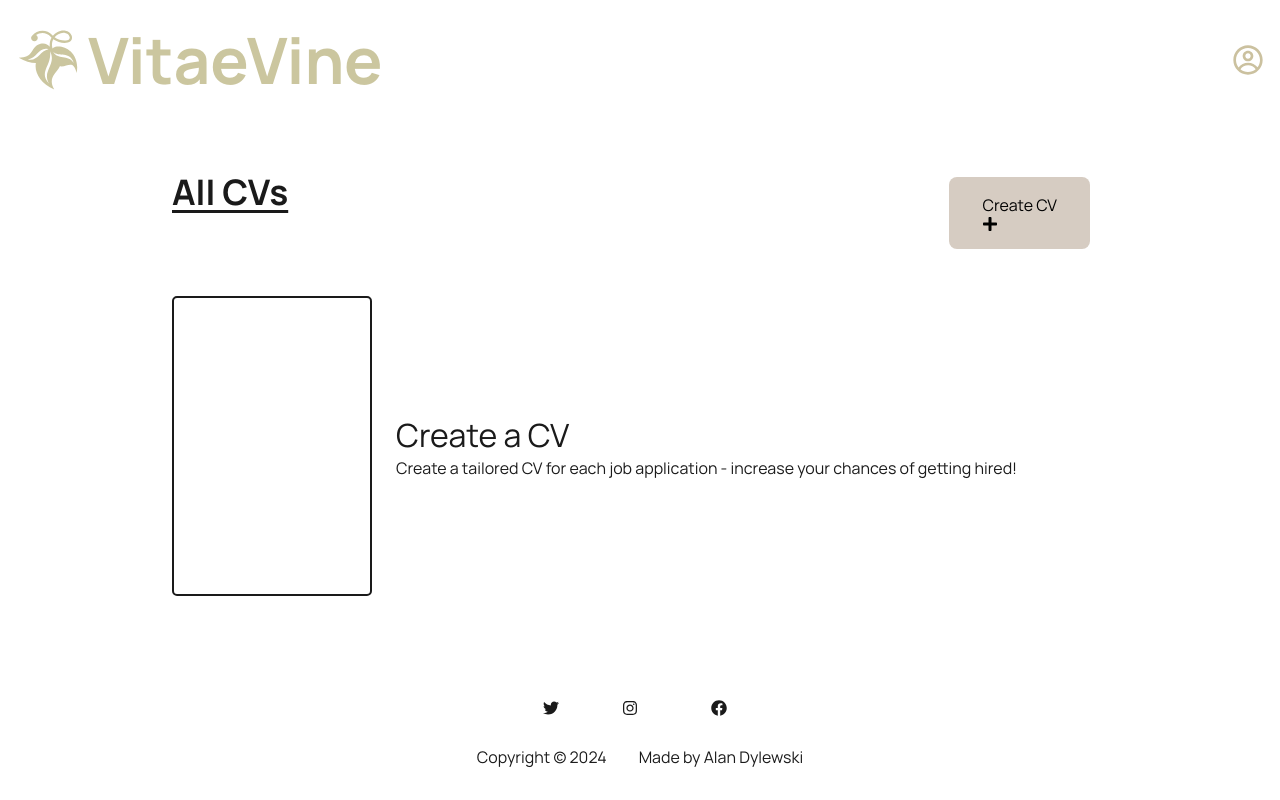
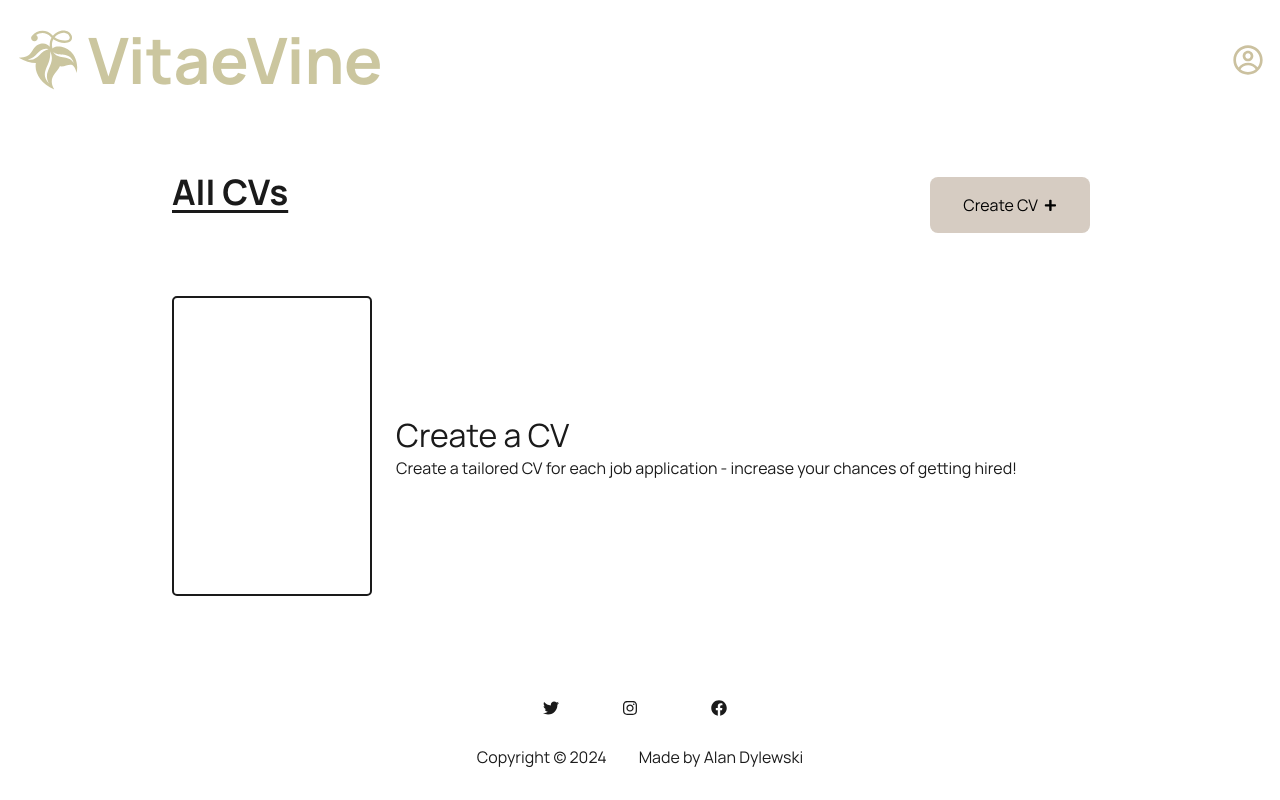
Before and after one commit to dylewskii/cv-builder, a React app in the folder cv-builder/: page / in a window 1280 px wide. Built offline with nearby package versions, Linux system fonts and the light colour scheme; the HTML template or start-up script is replaced by a standard one.

Commit message:
style & transform icon on hover

```diff
--- a/cv-builder/src/styles/CVHeader.module.css
+++ b/cv-builder/src/styles/CVHeader.module.css
@@ -18,10 +18,23 @@
 } */
 
 .btn {
+  display: flex;
+  justify-content: center;
+  align-items: center;
+  gap: 0.4rem;
   position: absolute;
   top: 40%;
   right: 5%;
   padding: 1em 2em;
+}
+
+.icon {
+  font-size: 0.8rem;
+}
+
+.btn:hover .icon {
+  transform: scale(1.5) rotate(90deg);
+  color: var(--dark-active);
 }
 
 @media (max-width: 650px) {
```
